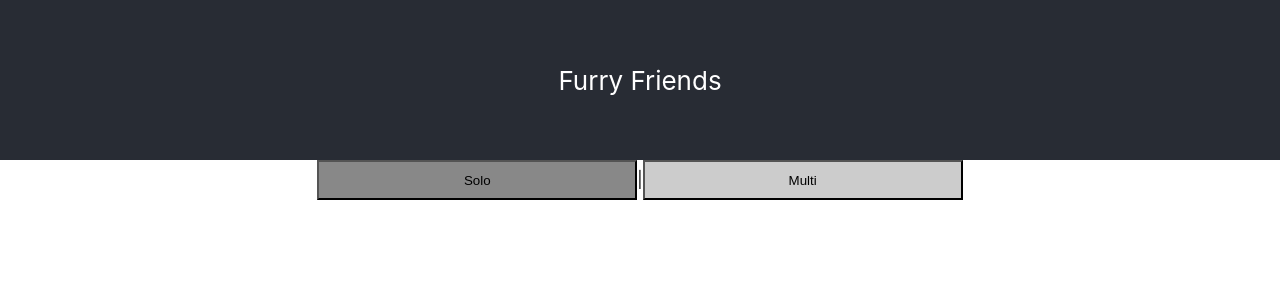
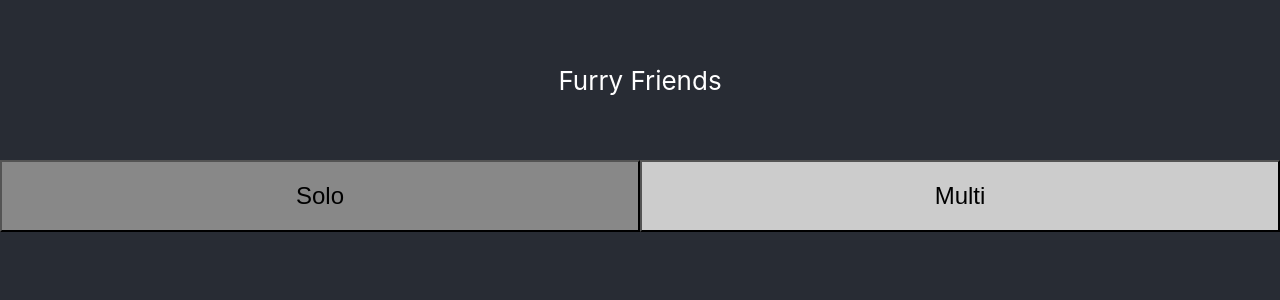
Before and after one commit to alfietham/redux-rxjs-quickdemo, a React (Create React App) app: page / in a window 1280 px wide. Shown: the top 300 px of the page. Built offline with nearby package versions, Linux system fonts and the light colour scheme.

Commit message:
style: clean-up overall app and navbar style

```diff
--- a/src/App.js
+++ b/src/App.js
@@ -6,7 +6,6 @@ import store from "./store";
 import NavBar from "./components/NavBar";
 
 const Header = styled.header`
-  background-color: #282c34;
   min-height: 20vh;
   display: flex;
   flex-direction: column;
@@ -16,10 +15,17 @@ const Header = styled.header`
   color: white;
 `;
 
+const Body = styled.div`
+  background-color: #282c34;
+  height: 100vh;
+`;
+
 const App = () => (
   <Provider store={store}>
-    <Header>Furry Friends</Header>
-    <NavBar />
+    <Body>
+      <Header>Furry Friends</Header>
+      <NavBar />
+    </Body>
   </Provider>
 );
 
--- a/src/components/NavBar/index.js
+++ b/src/components/NavBar/index.js
@@ -11,7 +11,6 @@ const NavBar = ({ setActiveTab, activeTab }) => (
       clickAction={() => setActiveTab("solo")}
       isActive={activeTab === "solo"}
     />
-    |
     <NavButton
       text="Multi"
       clickAction={() => setActiveTab("multi")}
--- a/src/components/NavBar/parts/NavButton.js
+++ b/src/components/NavBar/parts/NavButton.js
@@ -2,9 +2,15 @@ import React from "react";
 import styled from "styled-components";
 
 const NavButton = styled.button`
-  width: 40vmin;
+  width: 50vw;
   height: 3em;
+  font-size: calc(8px + 2vmin);
   background-color: ${props => (props.isActive ? "#888" : "#ccc")};
+  :focus {
+    outline: black;
+    border-color: #38bdbf;
+    box-shadow: 0 0 10px #38bdbf;
+  }
 `;
 
 const NavButtonComponent = ({ text, clickAction, isActive }) => (
```
